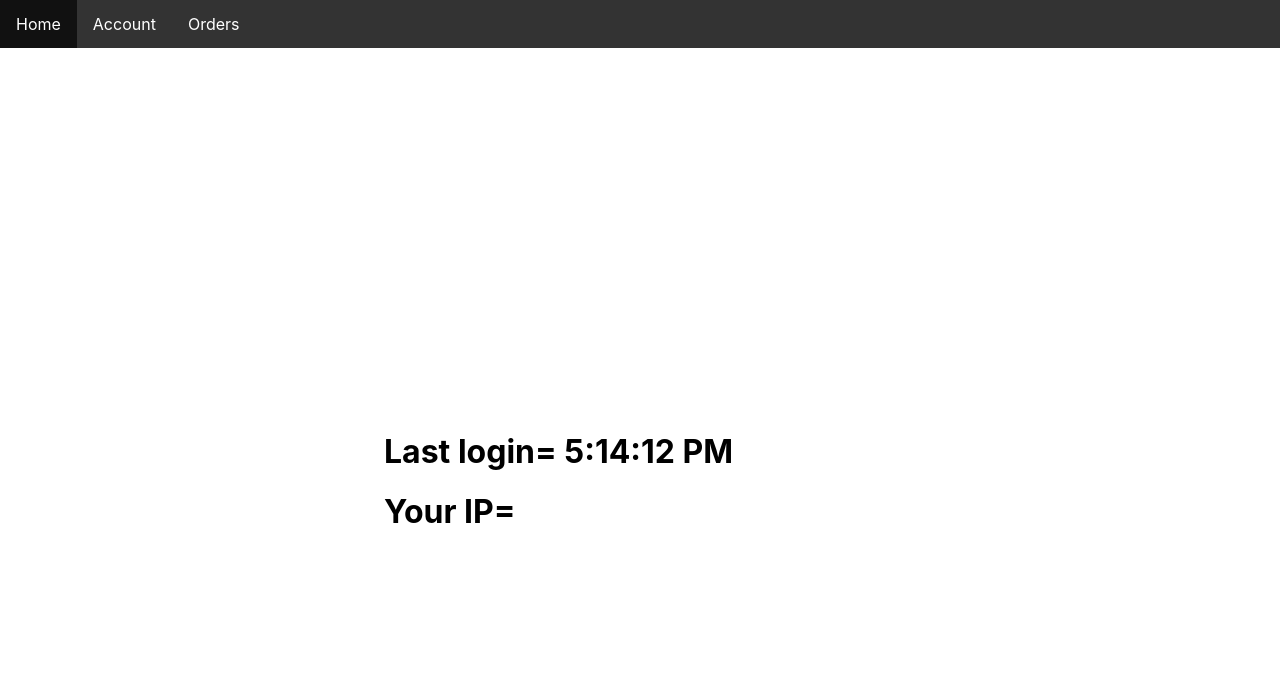
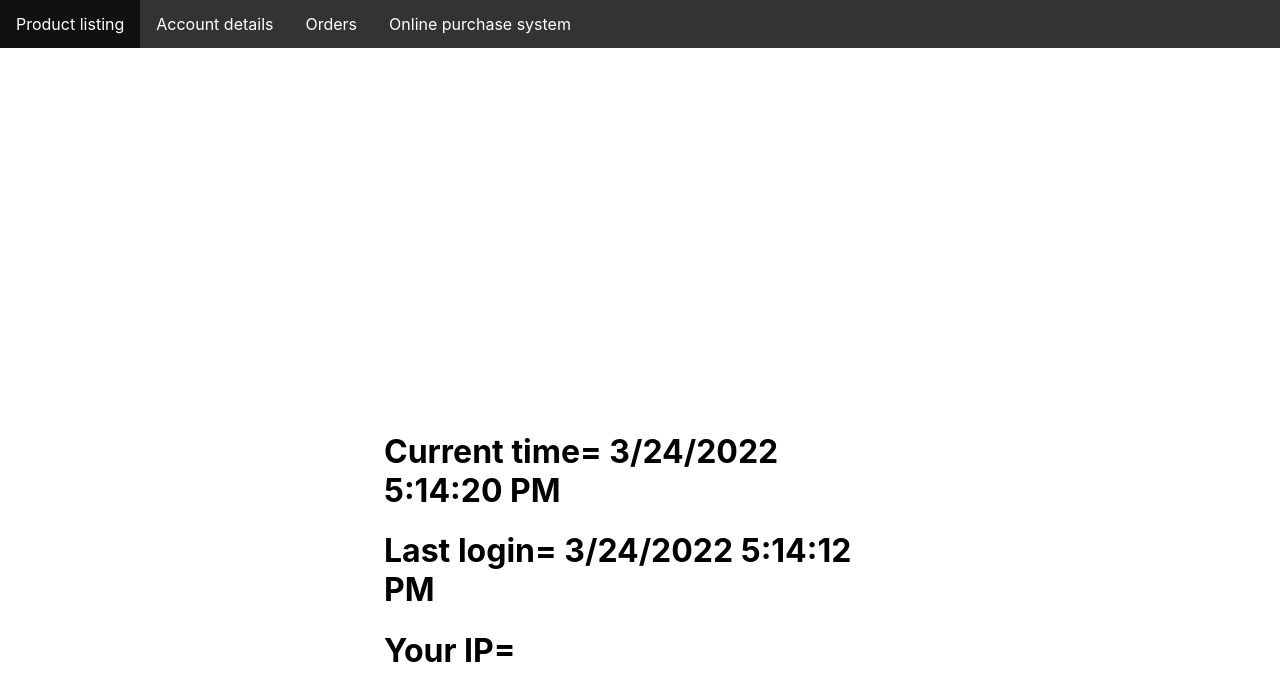
Before and after one commit to matt-dot/atomic-clock, a React (Create React App) app in the folder Frontend/: page / in a window 1280 px wide. Both pictures are taken after a click on the button "Login". Shown: the top 700 px of the page. Built offline with nearby package versions, Linux system fonts and the light colour scheme; no server answers.

Commit message:
Clean up

```diff
--- a/Frontend/src/Components/login.jsx
+++ b/Frontend/src/Components/login.jsx
@@ -19,7 +19,7 @@ const getData = async () => {
 
 useEffect(() => {
     getData();
-    localStorage.setItem('time', date.toLocaleTimeString())
+    localStorage.setItem('time', date.toLocaleDateString() + " " +  date.toLocaleTimeString())
 }, [])
 
 const onClick = () => {
--- a/Frontend/src/Components/nav.jsx
+++ b/Frontend/src/Components/nav.jsx
@@ -13,13 +13,16 @@ const NavComponent = () => {
             <nav>
               <ul>
                 <li>
-                    Home
+                    Product listing
                 </li>
                 <li>
-                    Account
+                   Account details
                 </li>
                 <li>
                     Orders
+                </li>
+                <li>
+                    Online purchase system
                 </li>
               </ul>
             </nav>
--- a/Frontend/src/Components/time.jsx
+++ b/Frontend/src/Components/time.jsx
@@ -4,14 +4,17 @@ import React from 'react';
 
 
 const TimeComponent = (props) => {
-    let time = null;
-    time = localStorage.getItem('time')
+    let lastLogin = null;
+    lastLogin = localStorage.getItem('time')
+    const date = new Date();
+    const currentTime = date.toLocaleDateString() + " " +  date.toLocaleTimeString()
 
-    // TODO: Check DB to match IP, if match retrieve last login time else display nothing
+
     // Passing through the IP as props, could rather be info about user i.e. their UUID
     return (
         <div>
-            <h1>Last login= {time}</h1>
+            <h1>Current time= {currentTime} </h1>
+            <h1>Last login= {lastLogin}</h1>
             <h1>Your IP= {props.ip}</h1>
 
         </div>
```
